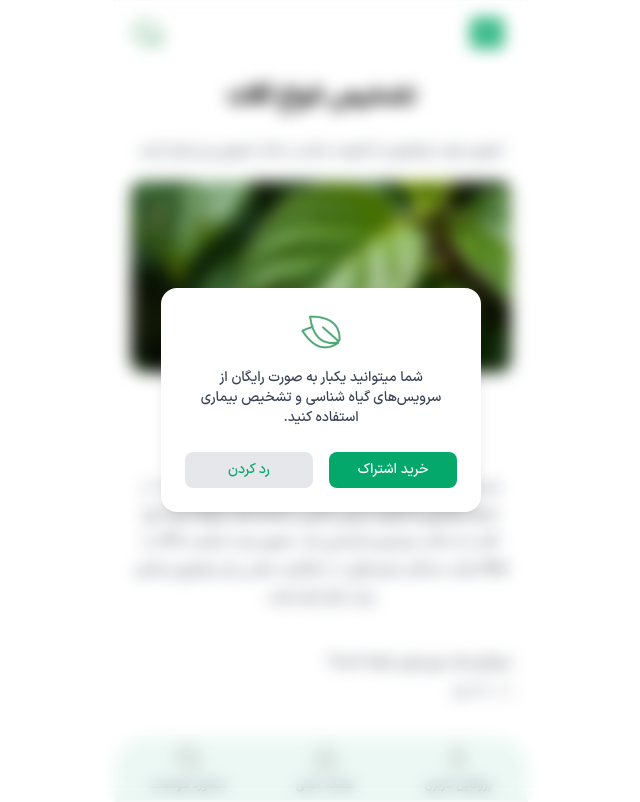
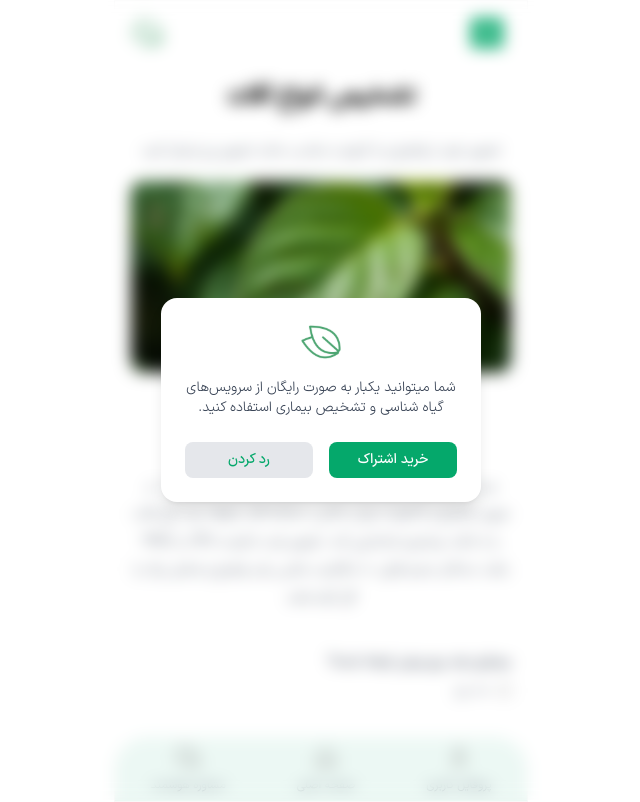
Before and after one commit to alirezzasarkar/smart-greenhouse-assistant, a React (Vite) app: page /pest-detection in a window 1280 px wide. Shown: the whole page, without its empty margins (319-959 px from the left). Built offline with nearby package versions, Linux system fonts and the light colour scheme.

Commit message:
add New Font

```diff
--- a/src/components/PestDetection/Question.jsx
+++ b/src/components/PestDetection/Question.jsx
@@ -3,7 +3,12 @@ import React from "react";
 const Question = ({ question, options, name, onChange }) => {
   return (
     <div className="my-8">
-      <p className="text-sm font-medium text-gray-700 mb-2">{question}</p>
+      <p
+        className="text-sm font-medium text-gray-700 mb-2"
+        style={{ fontFamily: "IRANSans" }}
+      >
+        {question}
+      </p>
       {options.map((option, index) => (
         <label key={index} className="flex items-center mb-2">
           <input
--- a/src/index.css
+++ b/src/index.css
@@ -3,6 +3,11 @@
 @font-face {
     font-family: 'IRANSans';
     src: url('/public/assets/fonts/IRANSansX.woff2') format('woff2');
+}
+
+@font-face {
+    font-family: 'IRANSans-light';
+    src: url('/public/assets/fonts/IRANSansX-Light.woff2') format('woff2');
 }
 
 body {
@@ -20,6 +25,14 @@ body {
 @keyframes spin {
     0% { transform: rotate(0deg); }
     100% { transform: rotate(360deg); }
+}
+
+p{
+    font-family: 'IRANSans-light', sans-serif;
+}
+
+span{
+    font-family: 'IRANSans-light', sans-serif;
 }
 
 .bg-color {
```
Also changed, not shown: public/assets/fonts/IRANSansX-Light.woff2 (added).
